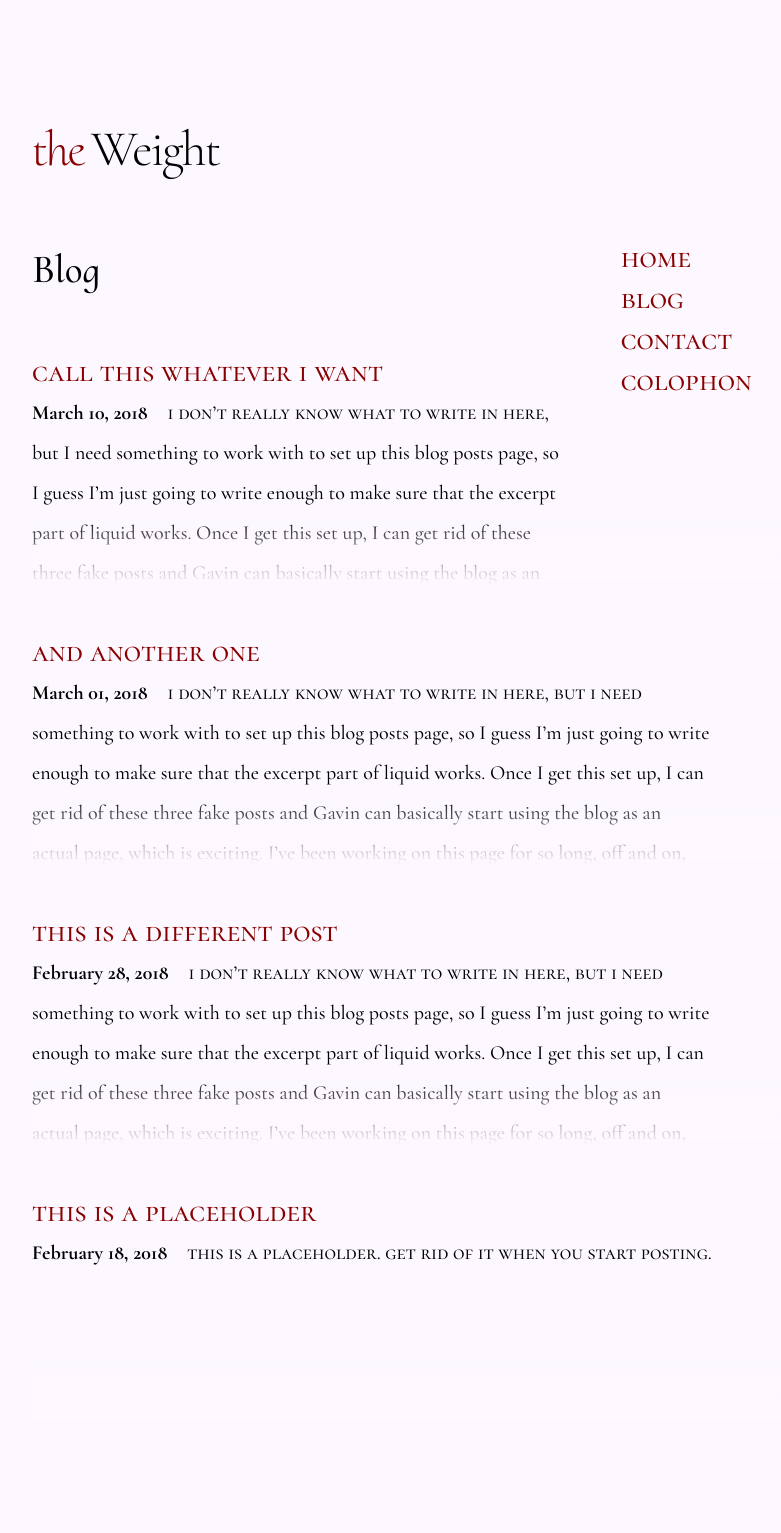
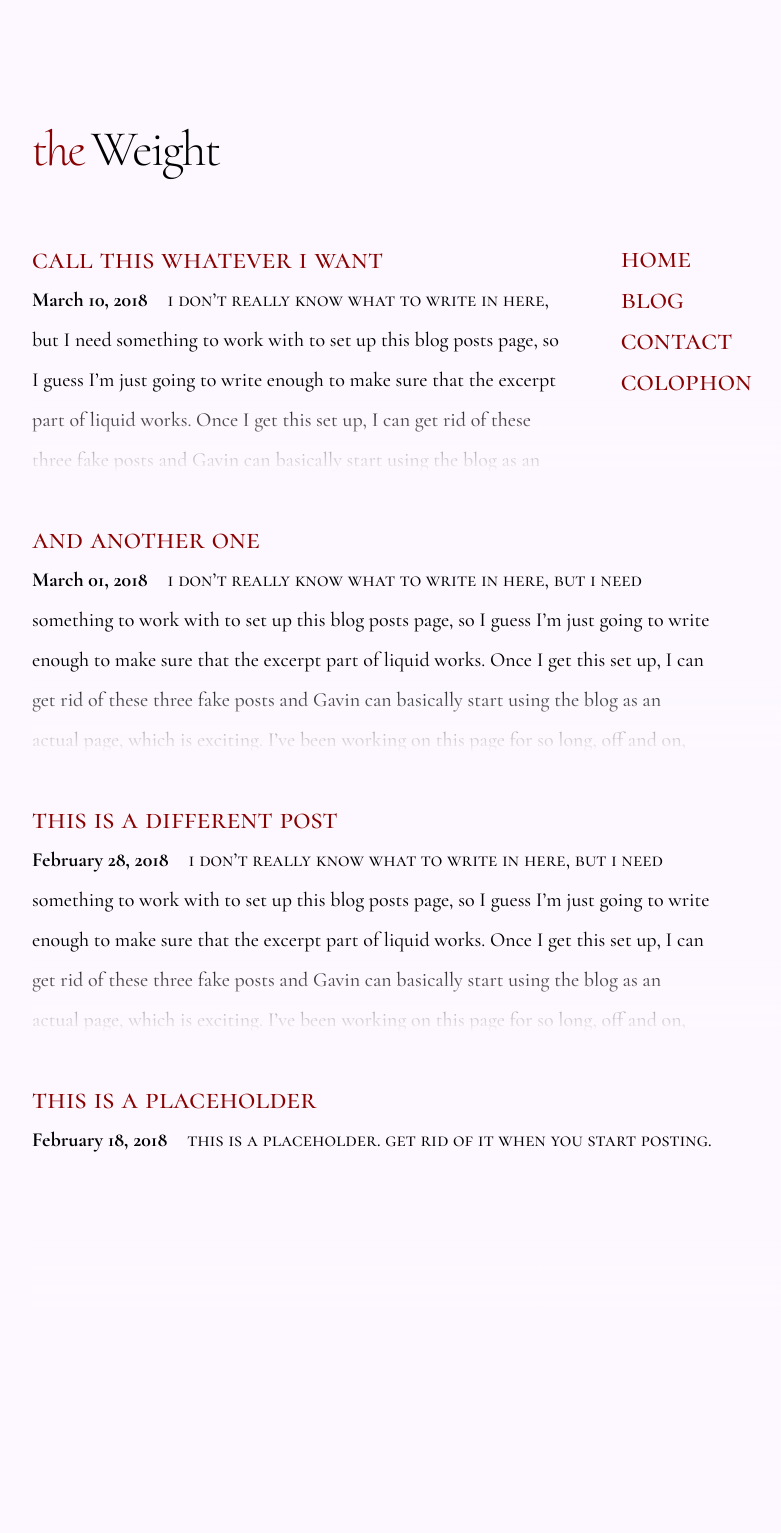
Before and after one commit to tiemeyer/tiemeyer.github.io, a Jekyll site: the page built from blog.html, in a window 1280 px wide. Shown: the whole page, without its empty margins (228-1009 px from the left). Built offline with Jekyll 4.4.1, drawn with Linux system fonts in a browser that asks for light colours; after the commit the page ends 1420 px from its top, so only the background shows below that.

Commit message:
minor change

```diff
--- a/blog.html
+++ b/blog.html
@@ -2,7 +2,6 @@
 title: A blog
 layout: default
 ---
-<h2>Blog</h2>
 {% for post in site.posts %}
   <section class="post">
     <h3 class="post_title"><a href="{{ post.url }}">{{ post.title }}</a></h3>
```
